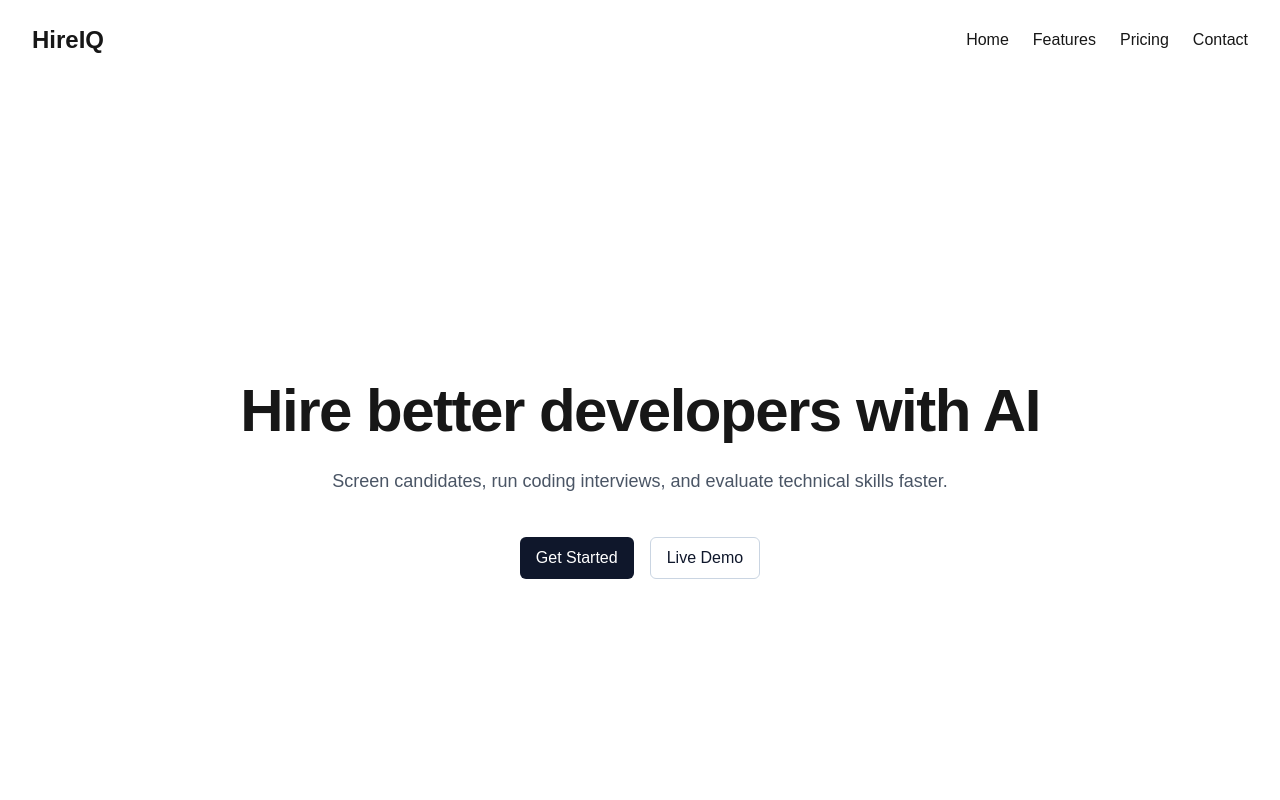
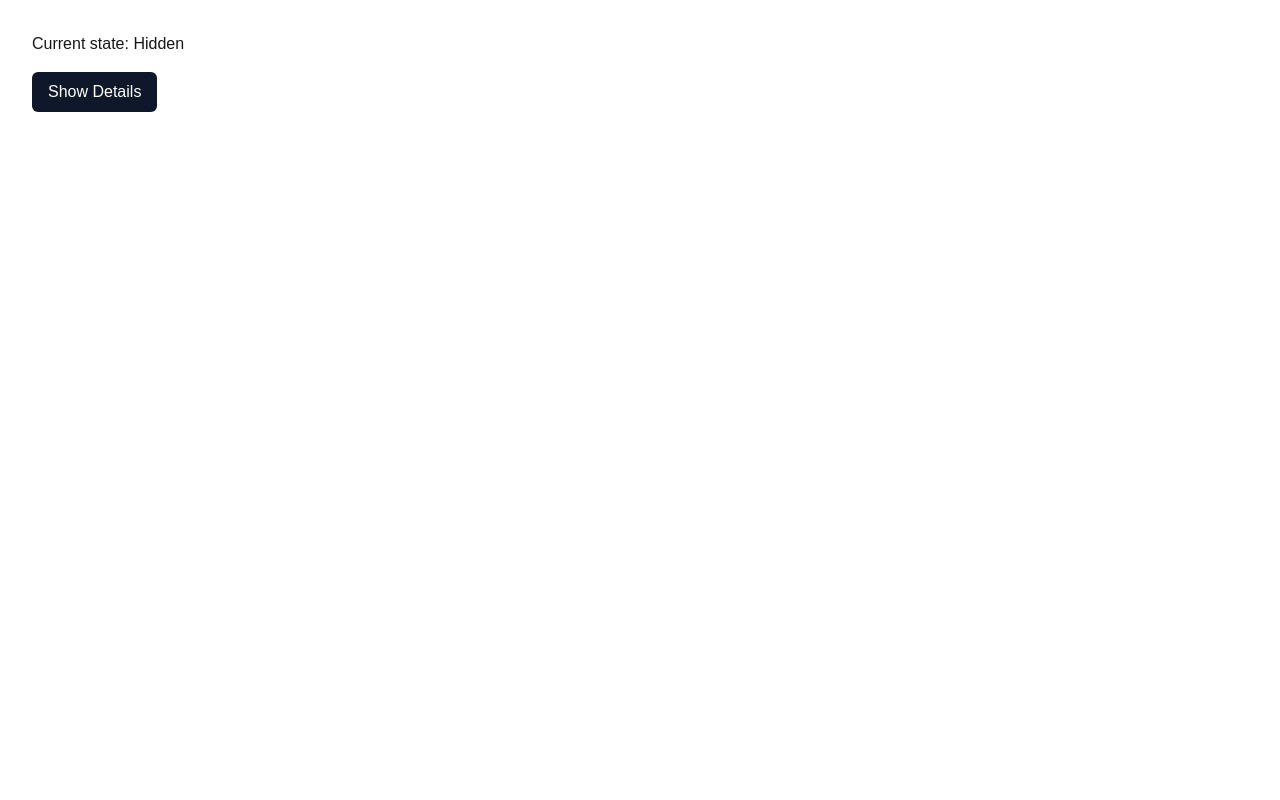
Before and after one commit to ravitejamannam/hireiq, a Next.js app: page / in a window 1280 px wide. Shown: the top 800 px of the page. Built offline with nearby package versions, Linux system fonts and the light colour scheme.

Commit message:
add state demo component

```diff
--- a/app/page.tsx
+++ b/app/page.tsx
@@ -1,5 +1,5 @@
 "use client";
-
+/*
 import Hero from "@/components/marketing/Hero";
 import Navbar from "@/components/marketing/Navbar";
 import Features from "@/components/marketing/Features";
@@ -15,3 +15,11 @@ export default function HomePage() {
     </>
   );
 }
+*/
+import StateDemo from "@/components/playground/StateDemo";
+
+export default function HomePage() {
+
+  return <StateDemo />;
+
+}
--- /dev/null
+++ b/components/playground/StateDemo.tsx
@@ -0,0 +1,22 @@
+"use client";
+
+import { useState } from "react";
+
+export default function StateDemo() {
+  const [isVisible, setIsVisible] = useState(false);
+
+  return (
+    <div className="space-y-4 p-8">
+      <p>Current state: {isVisible ? "Visible" : "Hidden"}</p>
+
+      <button
+        onClick={() => {
+          setIsVisible(!isVisible);
+        }}
+        className="rounded-md bg-slate-900 px-4 py-2 text-white"
+      >
+        {isVisible ? "Hide Details" : "Show Details"}
+      </button>
+    </div>
+  );
+}
```
